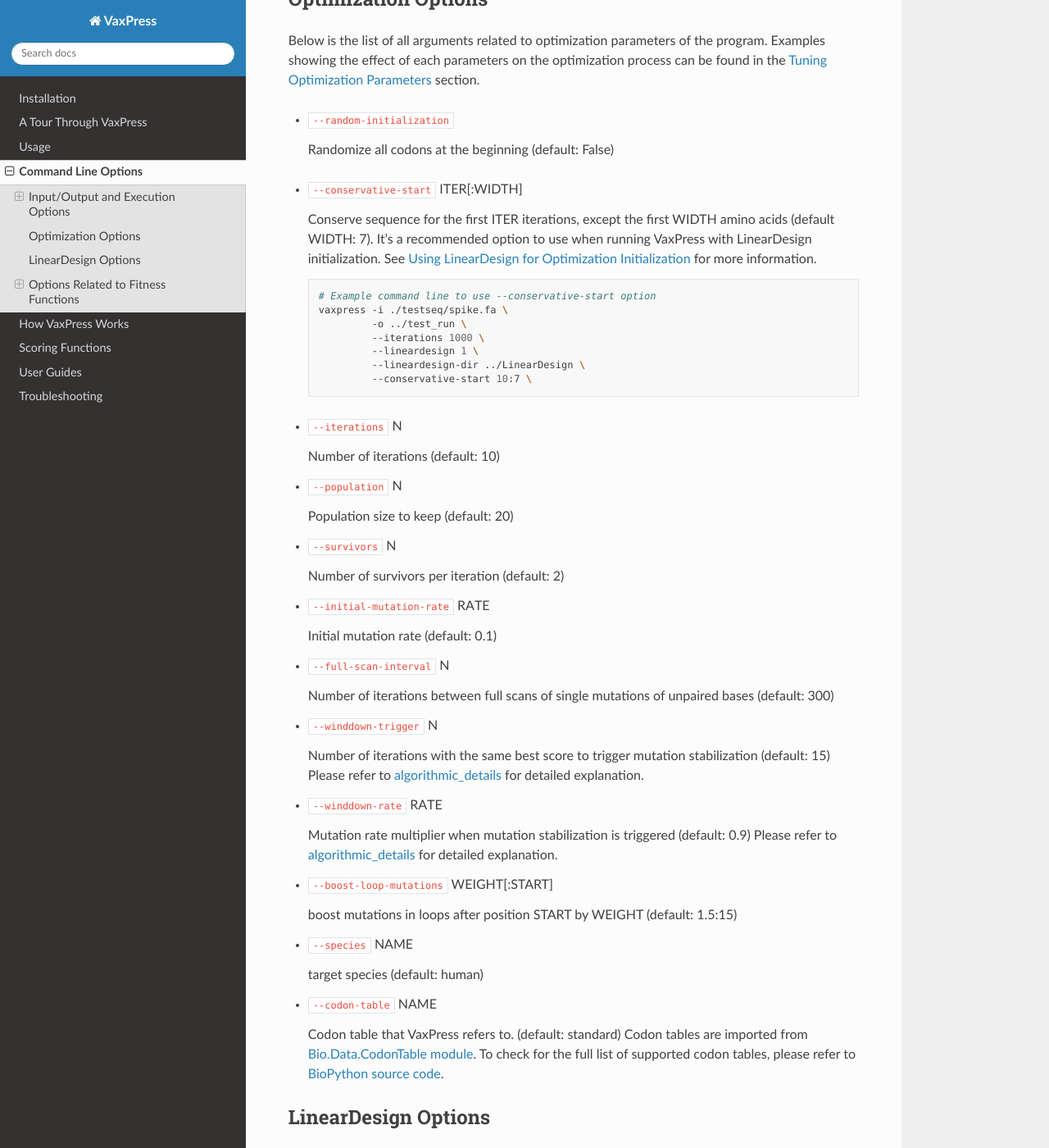
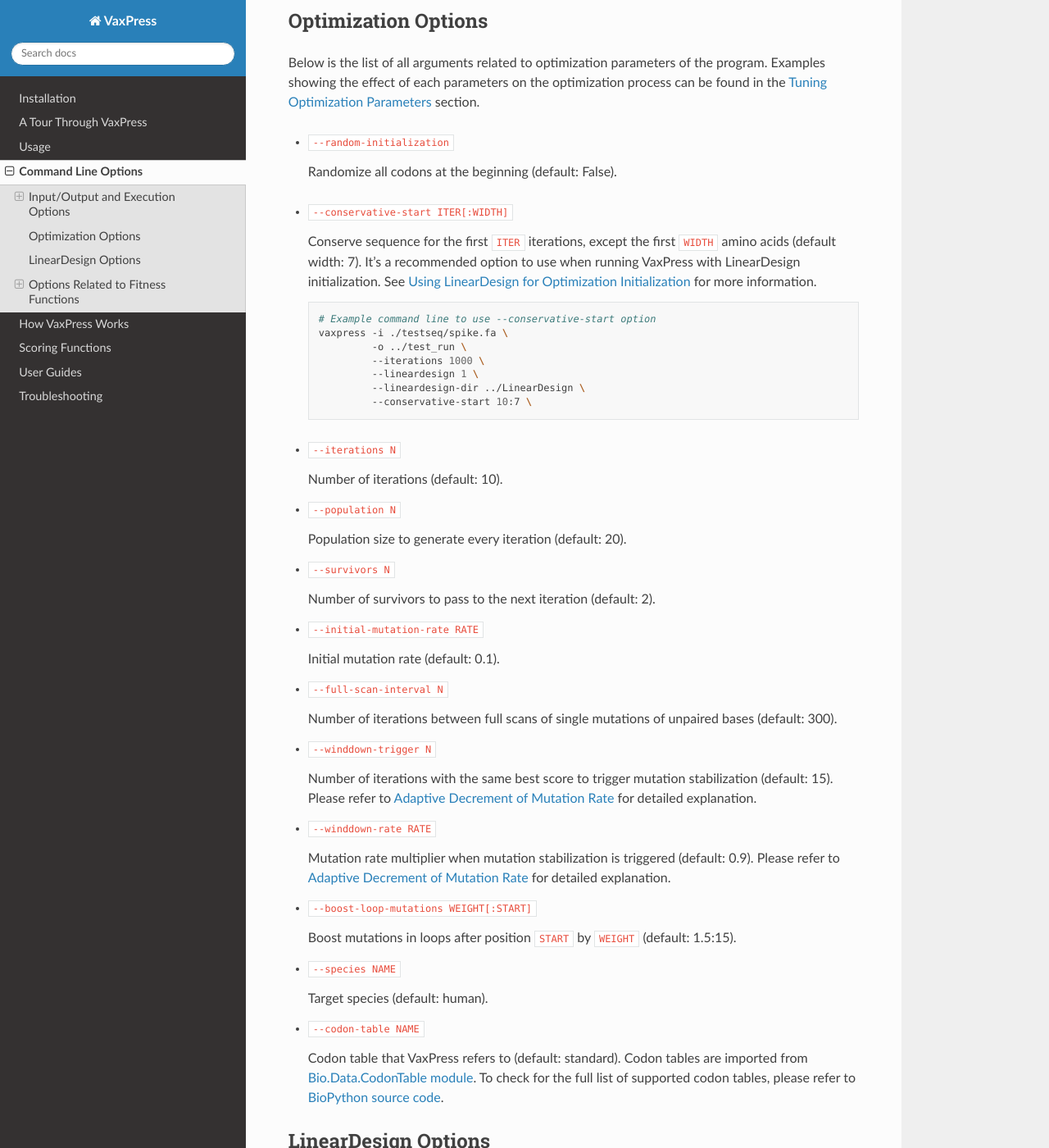
Before and after one commit to ChangLabSNU/VaxPress, a Sphinx documentation site: the page built from docs/source/command_line_options.rst, in a window 1280 px wide and 1400 px high, scrolled down 2037 px. Shown: the whole window at 82% size. Built offline with Sphinx 7.4.7 and the Read the Docs theme 2.0.0, drawn with Linux system fonts in a browser that asks for light colours; some of the changed text lies outside the part shown.

Commit message:
Fix inconsistencies.

```diff
--- a/docs/source/algorithmic_details.rst
+++ b/docs/source/algorithmic_details.rst
@@ -8,7 +8,7 @@
 
 .. index:: Genetic Algorithm
 
-VaxPress uses genetic algorithm to produce optimized mRNA cds
+VaxPress uses genetic algorithm to produce optimized mRNA CDS
 sequence, while fitness evaluation metrics are defined as scoring
 functions. Current scoring functions consider both the features
 involved in the production and distribution process, as well as
@@ -47,9 +47,9 @@
 .. index:: Winddown Trigger, Winddown Rate
 .. _label_WinddownTR:
 
-----------------------------
-Winddown Trigger and Rate
-----------------------------
+-----------------------------------
+Adaptive Decrement of Mutation Rate
+-----------------------------------
 
 To improve optimization performance, it is crucial to create new
 populations that can compete effectively with previous generations.
@@ -57,8 +57,8 @@
 are less likely to be selected because the earlier sequences are
 already well-optimized. Therefore, if the current fitness score
 remains at a certain level even as optimization continues, it is
-necessary to *winddown* the mutation rate. In VaxPress, the Winddown
-Trigger represents the number of iterations with the same fitness
-score required to decrease the mutation rate, and the Winddown Rate
+necessary to *winddown* the mutation rate. In VaxPress, the *winddown
+trigger* represents the number of iterations with the same fitness
+score required to decrease the mutation rate, and the *winddown rate*
 is the factor by which the mutation rate is multiplied when the
 winddown is triggered.
--- a/docs/source/command_line_options.rst
+++ b/docs/source/command_line_options.rst
@@ -11,10 +11,9 @@
 List of all arguments related to input/output and general execution
 of the program.
 
-
 - ``-h``, ``--help``
 
-  Show help messages for Vaxpress and exit.
+  Show help messages for VaxPress and exit.
 
 ---------------------
 Input/Output Options
@@ -48,17 +47,18 @@
 
   Do not print progress messages to stdout.
 
-- ``--print-top`` N
+- ``--print-top N``
 
-  Print top and bottom N sequences. (default: 10)
+  Print top and bottom ``N`` sequences (default: 10).
 
-- ``--report-interval`` MIN
+- ``--report-interval MIN``
 
-  Report interval in minutes. In other words, report.html will be updated by this time interval. (default: 5)
+  Report interval in minutes. In other words, ``report.html`` will be
+  updated by this time interval (default: 5).
 
 - ``--version``
 
-  show program's version number and exit.
+  Show program's version number and exit.
 
 .. index:: Execution Options
 .. _execution options:
@@ -67,7 +67,7 @@
 Execution Options
 -----------------
 
-- ``--preset`` FILE
+- ``--preset FILE``
 
   Use preset values in ``parameters.json``, which is one of the
   output files from the VaxPress run. If some of the options are
@@ -80,11 +80,13 @@
              -o {path_to_output_directory} \
              --preset {path_to_parameters.json}
 
-- ``--addon`` FILE
+  Refer to :ref:`label-preset` for more information.
 
-  Load a third-party fitness function.
+- ``--addon FILE``
 
-  Example command to use a third-party fitness function::
+  Load a custom fitness function.
+
+  Example command to use a custom fitness function::
 
     vaxpress -i {path_to_input.fa} \
              -o {path_to_output_directory} \
@@ -123,14 +125,14 @@
 
 - ``--random-initialization``
 
-  Randomize all codons at the beginning (default: False)
+  Randomize all codons at the beginning (default: False).
 
 .. _label-constart:
 
-- ``--conservative-start`` ITER[:WIDTH]
+- ``--conservative-start ITER[:WIDTH]``
 
-  Conserve sequence for the first ITER iterations, except the first
-  WIDTH amino acids (default WIDTH: 7). It's a recommended option
+  Conserve sequence for the first ``ITER`` iterations, except the first
+  ``WIDTH`` amino acids (default width: 7). It's a recommended option
   to use when running VaxPress with LinearDesign initialization.
   See :ref:`using-lineardesign` for more information.
 
@@ -144,50 +146,51 @@
              --lineardesign-dir ../LinearDesign \
              --conservative-start 10:7 \
 
-- ``--iterations`` N
+- ``--iterations N``
 
-  Number of iterations (default: 10)
+  Number of iterations (default: 10).
 
-- ``--population`` N
+- ``--population N``
 
-  Population size to keep (default: 20)
+  Population size to generate every iteration (default: 20).
 
-- ``--survivors`` N
+- ``--survivors N``
 
-  Number of survivors per iteration (default: 2)
+  Number of survivors to pass to the next iteration (default: 2).
 
-- ``--initial-mutation-rate`` RATE
+- ``--initial-mutation-rate RATE``
 
-  Initial mutation rate (default: 0.1)
+  Initial mutation rate (default: 0.1).
 
-- ``--full-scan-interval`` N
+- ``--full-scan-interval N``
 
   Number of iterations between full scans of single mutations of
-  unpaired bases (default: 300)
+  unpaired bases (default: 300).
 
-- ``--winddown-trigger`` N
+- ``--winddown-trigger N``
 
   Number of iterations with the same best score to trigger mutation
-  stabilization (default: 15) Please refer to
-  :ref:`algorithmic_details <label_WinddownTR>` for detailed explanation.
+  stabilization (default: 15). Please refer to
+  :ref:`label_WinddownTR` for detailed explanation.
 
-- ``--winddown-rate`` RATE
+- ``--winddown-rate RATE``
 
   Mutation rate multiplier when mutation stabilization is triggered
-  (default: 0.9) Please refer to
-  :ref:`algorithmic_details <label_WinddownTR>` for detailed explanation.
+  (default: 0.9). Please refer to
+  :ref:`label_WinddownTR` for detailed explanation.
 
-- ``--boost-loop-mutations`` WEIGHT[:START]
+- ``--boost-loop-mutations WEIGHT[:START]``
 
-  boost mutations in loops after position START by WEIGHT (default: 1.5:15)
+  Boost mutations in loops after position ``START`` by ``WEIGHT``
+  (default: 1.5:15).
 
-- ``--species`` NAME
+- ``--species NAME``
 
-  target species (default: human)
+  Target species (default: human).
 
-- ``--codon-table`` NAME
+- ``--codon-table NAME``
 
-  Codon table that VaxPress refers to. (default: standard) Codon
+  Codon table that VaxPress refers to (default: standard). Codon
   tables are imported from `Bio.Data.CodonTable module
   <https://biopython.org/docs/1.75/api/Bio.Data.CodonTable.html>`_. To
   check for the full list of supported codon tables, please refer
@@ -200,14 +203,14 @@
 LinearDesign Options
 ********************
 
-- ``--lineardesign`` LAMBDA
+- ``--lineardesign LAMBDA``
 
   Call LinearDesign to initialize the optimization. ``LAMBDA`` (λ)
   is a parameter specifying the ratio that MFE and CAI are reflected
   in the optimization. λ is in (–∞, 0] while λ = 0 means only MFE
   is considered, and the weight on CAI increases as λ increases.
 
-- ``--lineardesign-dir`` DIR
+- ``--lineardesign-dir DIR``
 
   Path to the top directory containing LinearDesign. When this
   argument is specified, its information will be stored in
--- a/docs/source/scoring_functions.rst
+++ b/docs/source/scoring_functions.rst
@@ -113,7 +113,7 @@
 and loop structures to estimate the MFE structure efficiently.
 
 Since *ViennaRNA* and *LinearFold* use different algorithm to
-estimate MFE, Vaxpress offers both as a options for folding engine.
+estimate MFE, VaxPress offers both as a options for folding engine.
 
 =====================
 Start Codon Structure
@@ -257,7 +257,7 @@
 minimizes this issue.
 
 In VaxPress, tandem repeats are quantified by measuring their length.
-By using ``pytrf.GTRFinder``, Vaxpress finds all generic tandem
+By using ``pytrf.GTRFinder``, VaxPress finds all generic tandem
 repeats from given sequences. And add all of their lengths.
 
 ----------
--- a/docs/source/tour.rst
+++ b/docs/source/tour.rst
@@ -64,7 +64,7 @@
 Step 3. Running VaxPress optimization
 -------------------------------------------
 
-Finally, all processes that are needed to run Vaxpress is ready.
+Finally, all processes that are needed to run VaxPress is ready.
 Now let's run VaxPress optimization, starting from the sequence
 optimized by LinearDesign. But before running, we are going to
 point out why we start from LinearDesign result. LinearDesign [#LinearDesign]_
```
Also changed, not shown: other parts of docs/source/command_line_options.rst (+14 -14 lines), docs/source/installation.rst (+20 -20 lines), docs/source/user_guides.rst (+5 -4 lines).
